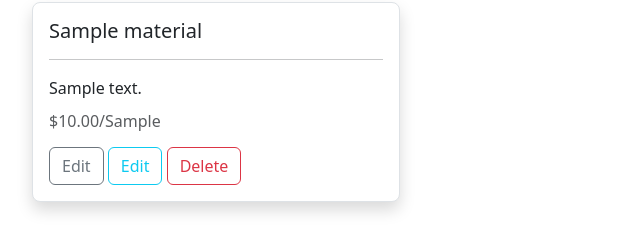
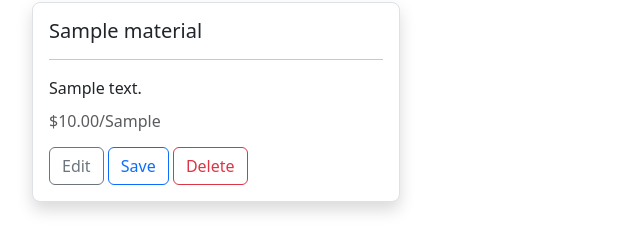
Before and after one commit to FernandoBorea/projectcalcpro, a Django app: page /materials in a window 1280 px wide. Shown: the part 561-800 px from the top of the page, without its empty margins (0-640 px from the left). Run offline with Django 4.2, Linux system fonts and the light colour scheme; a user stored in the database is signed in; tables that the repository leaves empty hold one stand-in row (values such as "Sample post").

Commit message:
Fixed text of template buttons

```diff
--- a/projectcalculator/templates/projectcalculator/materials.html
+++ b/projectcalculator/templates/projectcalculator/materials.html
@@ -64,7 +64,7 @@
                                 <p class="card-text">{{ material.description }}</p>
                                 <h6 class="card-subtitle mb-3 text-body-secondary">${{ material.price }}/{{ material.unit }}</h6>
                                 <a href="/edit_material/{{ material.id }}" class="btn btn-outline-secondary" role="button">Edit</a>
-                                <button class="btn btn-outline-info save-material" data-material-id="{{ material.id }}" data-user-id="{{ user.id }}">Edit</button>
+                                <button class="btn btn-outline-primary save-material" data-material-id="{{ material.id }}" data-user-id="{{ user.id }}">Save</button>
                                 <button class="btn btn-outline-danger delete-material" data-material-id="{{ material.id }}">Delete</button>
                             </div>
                         </div>
--- a/projectcalculator/templates/projectcalculator/projects.html
+++ b/projectcalculator/templates/projectcalculator/projects.html
@@ -85,7 +85,7 @@
 
                                 <h6 class="card-subtitle text-body-secondary mt-2 mb-2">Total cost: ${{ project.project_cost }}</h6>
 
-                                <button class="mt-3 btn btn-outline-info save-project" data-project-id="{{ project.id }}" data-user-id="{{ user.id }}">Save</button>
+                                <button class="mt-3 btn btn-outline-primary save-project" data-project-id="{{ project.id }}" data-user-id="{{ user.id }}">Save</button>
                                 <button class="mt-3 btn btn-outline-danger delete-project" data-project-id="{{ project.id }}">Delete</button>
                             </div>
                         </div>
```
